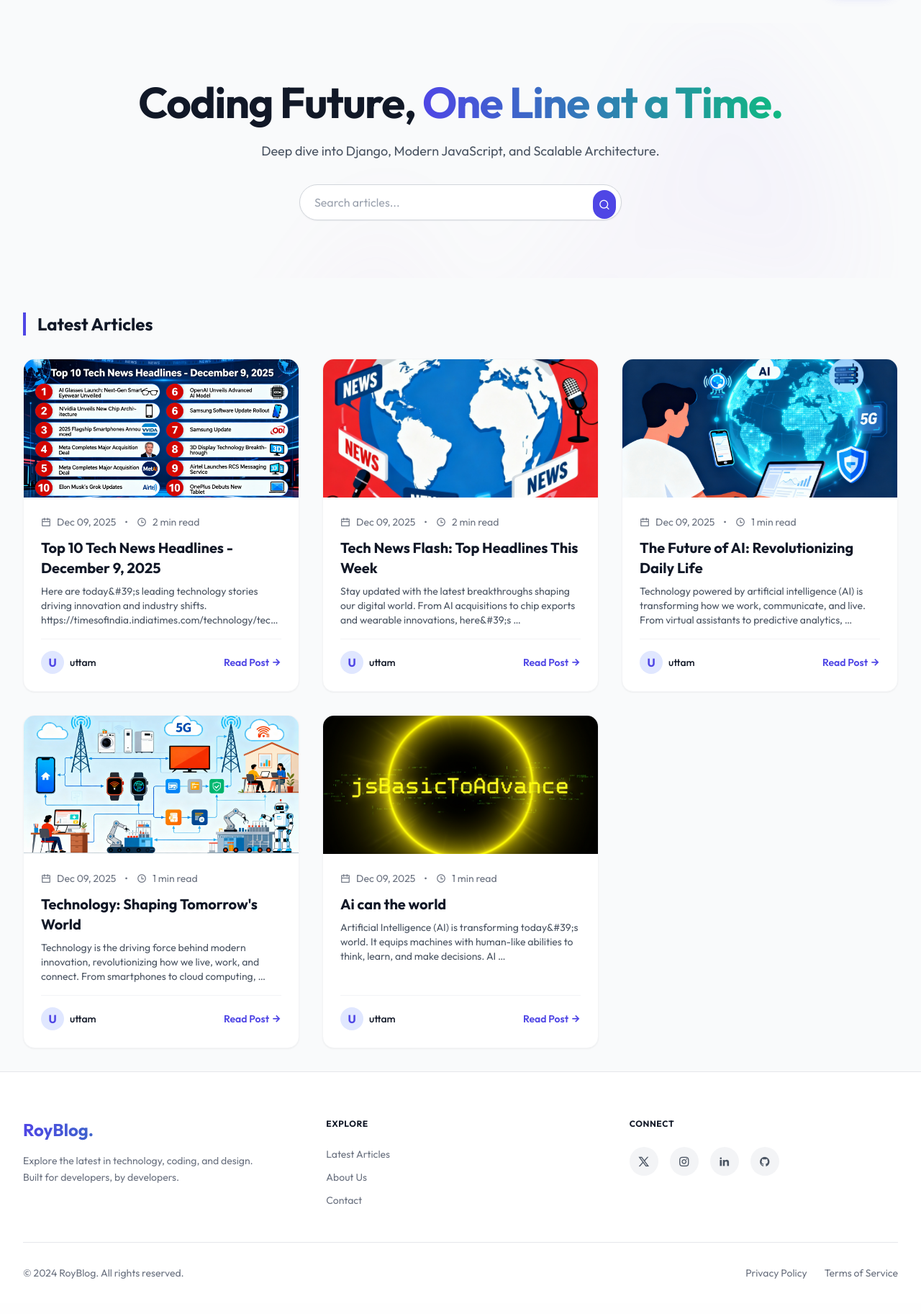
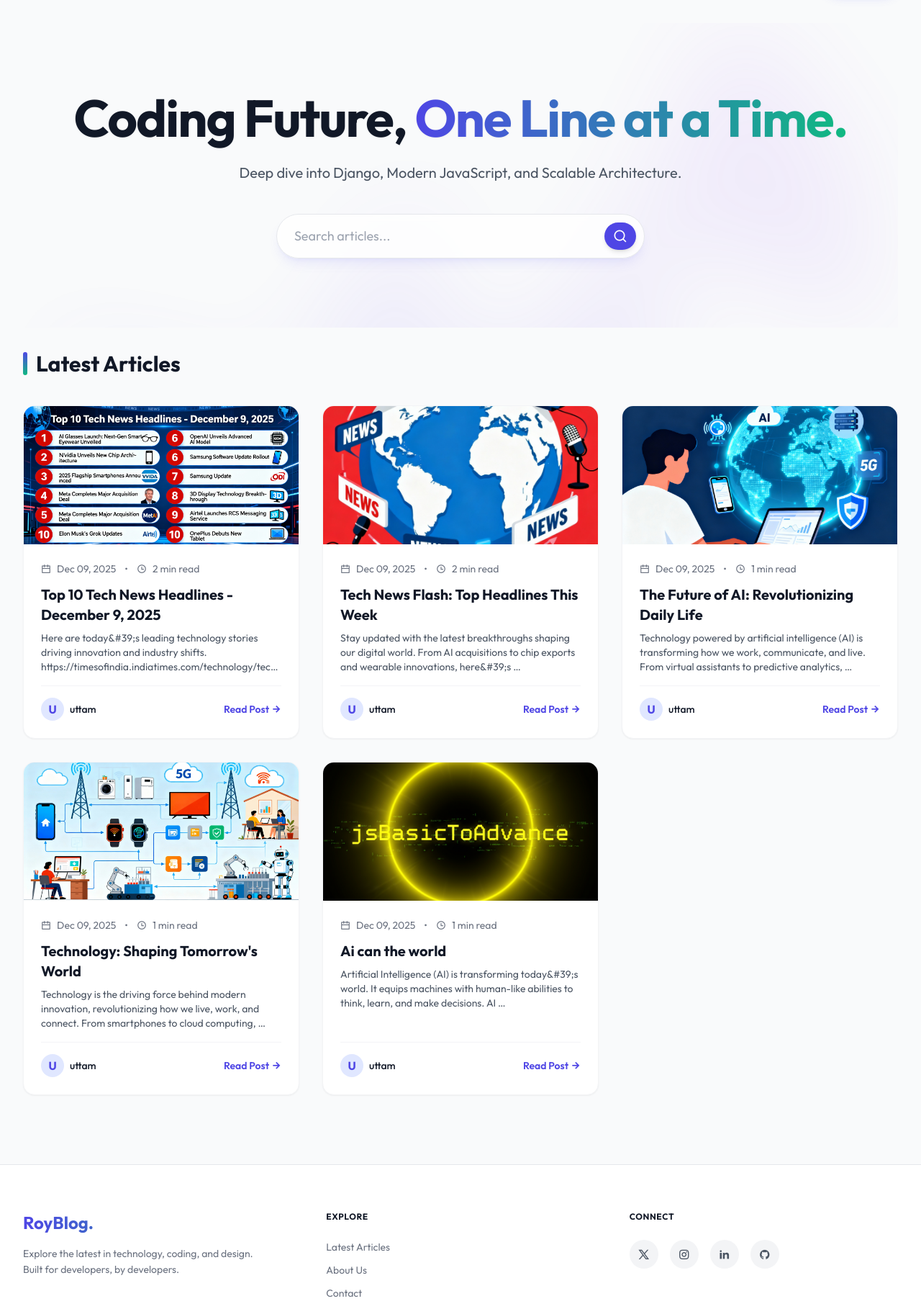
Before and after one commit to 2027cse55uttam-beep/bloging_news_style, a Django app: page / in a window 1280 px wide. Shown: the part 65-1890 px from the top of the page at 72% size. Before the commit the page ends 1841 px from the top, so only its background shows below. Run offline with Django 5.2, Linux system fonts and the light colour scheme; data comes from the database, SQL or seed files in the repository; some libraries are stand-ins or nearby versions.

Commit message:
Updated index.html design

```diff
--- a/templates/index.html
+++ b/templates/index.html
@@ -1,50 +1,52 @@
 {% extends 'base.html' %}
 
-{% block title %}Home | ROyBlog{% endblock %}
+{% block title %}Home | RoyBlog{% endblock %}
 
 {% block content %}
 
-<section class="text-center py-12 lg:py-20 relative overflow-hidden">
+<section class="text-center py-16 lg:py-24 relative overflow-hidden">
 
-    <div class="absolute inset-0 -z-10 blur-3xl opacity-20 dark:opacity-10 pointer-events-none">
-        <div class="aspect-[1155/678] w-[72.1875rem] bg-gradient-to-tr from-[#ff80b5] to-[#9089fc] opacity-30"
+    <div class="absolute top-0 left-1/2 -translate-x-1/2 -z-10 blur-3xl opacity-30 dark:opacity-20 pointer-events-none">
+        <div class="aspect-[1155/678] w-[72rem] bg-gradient-to-tr from-indigo-500 to-purple-500 opacity-30"
             style="clip-path: polygon(74.1% 44.1%, 100% 61.6%, 97.5% 26.9%, 85.5% 0.1%, 80.7% 2%, 72.5% 32.5%, 60.2% 62.4%, 52.4% 68.1%, 47.5% 58.3%, 45.2% 34.5%, 27.5% 76.7%, 0.1% 64.9%, 17.9% 100%, 27.6% 76.8%, 76.1% 97.7%, 74.1% 44.1%)">
         </div>
     </div>
 
-    <h1 class="text-4xl md:text-6xl font-extrabold tracking-tight text-gray-900 dark:text-white mb-6">
-        Coding Future, <span class="text-transparent bg-clip-text bg-gradient-to-r from-primary to-secondary">One Line
-            at a Time.</span>
+    <h1 class="text-5xl md:text-7xl font-extrabold tracking-tight text-gray-900 dark:text-white mb-6 drop-shadow-sm">
+        Coding Future,
+        <span class="text-transparent bg-clip-text bg-gradient-to-r from-indigo-600 to-emerald-500">
+            One Line at a Time.
+        </span>
     </h1>
-    <p class="mt-4 text-lg text-gray-600 dark:text-gray-300 max-w-2xl mx-auto">
+
+    <p class="mt-6 text-xl text-gray-600 dark:text-gray-300 max-w-2xl mx-auto leading-relaxed">
         Deep dive into Django, Modern JavaScript, and Scalable Architecture.
     </p>
 
-    <div class="mt-8 max-w-md mx-auto">
+    <div class="mt-10 max-w-lg mx-auto">
         <div class="relative group">
             <input type="text" name="q" placeholder="Search articles..." hx-get="{% url 'home' %}"
                 hx-trigger="keyup changed delay:500ms" hx-target="#posts-grid"
-                class="w-full px-5 py-3 rounded-full border border-gray-300 dark:border-gray-700 bg-white dark:bg-gray-800 text-gray-900 dark:text-white focus:ring-2 focus:ring-primary focus:outline-none transition shadow-sm group-hover:shadow-lg">
+                class="w-full px-6 py-4 rounded-full border border-gray-200 dark:border-gray-700 bg-white/80 dark:bg-gray-800/80 backdrop-blur-sm text-gray-900 dark:text-white focus:ring-4 focus:ring-indigo-500/20 focus:border-indigo-500 outline-none transition-all shadow-lg shadow-indigo-500/10 text-lg placeholder-gray-400">
 
             <button
-                class="absolute right-2 top-2 bg-primary text-white p-2 rounded-full hover:bg-indigo-700 transition">
-                <i class="ri-search-line"></i>
+                class="absolute right-3 top-3 bottom-3 bg-indigo-600 text-white p-3 rounded-full hover:bg-indigo-700 transition shadow-md aspect-square flex items-center justify-center">
+                <i class="ri-search-line text-xl"></i>
             </button>
         </div>
     </div>
 </section>
 
-<section class="mt-12">
-    <div class="flex justify-between items-end mb-8">
-        <h2 class="text-2xl font-bold text-gray-900 dark:text-white border-l-4 border-primary pl-4">
+<section class="mt-8 pb-16">
+    <div class="flex items-center gap-3 mb-10">
+        <div class="h-8 w-1.5 rounded-full bg-gradient-to-b from-indigo-600 to-emerald-500"></div>
+        <h2 class="text-3xl font-bold text-gray-900 dark:text-white">
             Latest Articles
         </h2>
     </div>
 
     <div class="grid grid-cols-1 md:grid-cols-2 lg:grid-cols-3 gap-8" id="posts-grid">
-
         {% include 'partials/blog_list.html' %}
-
     </div>
 </section>
 
```
